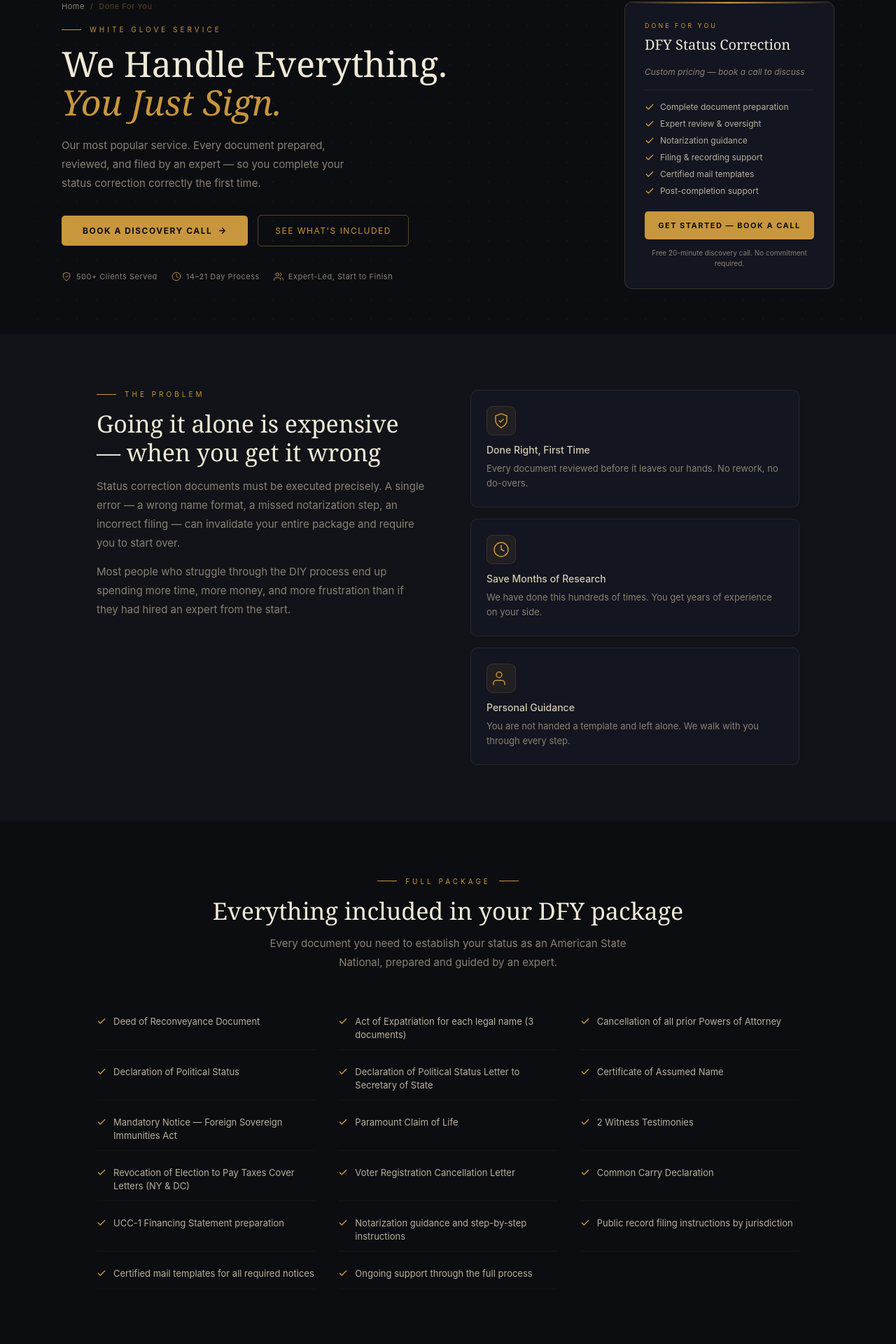
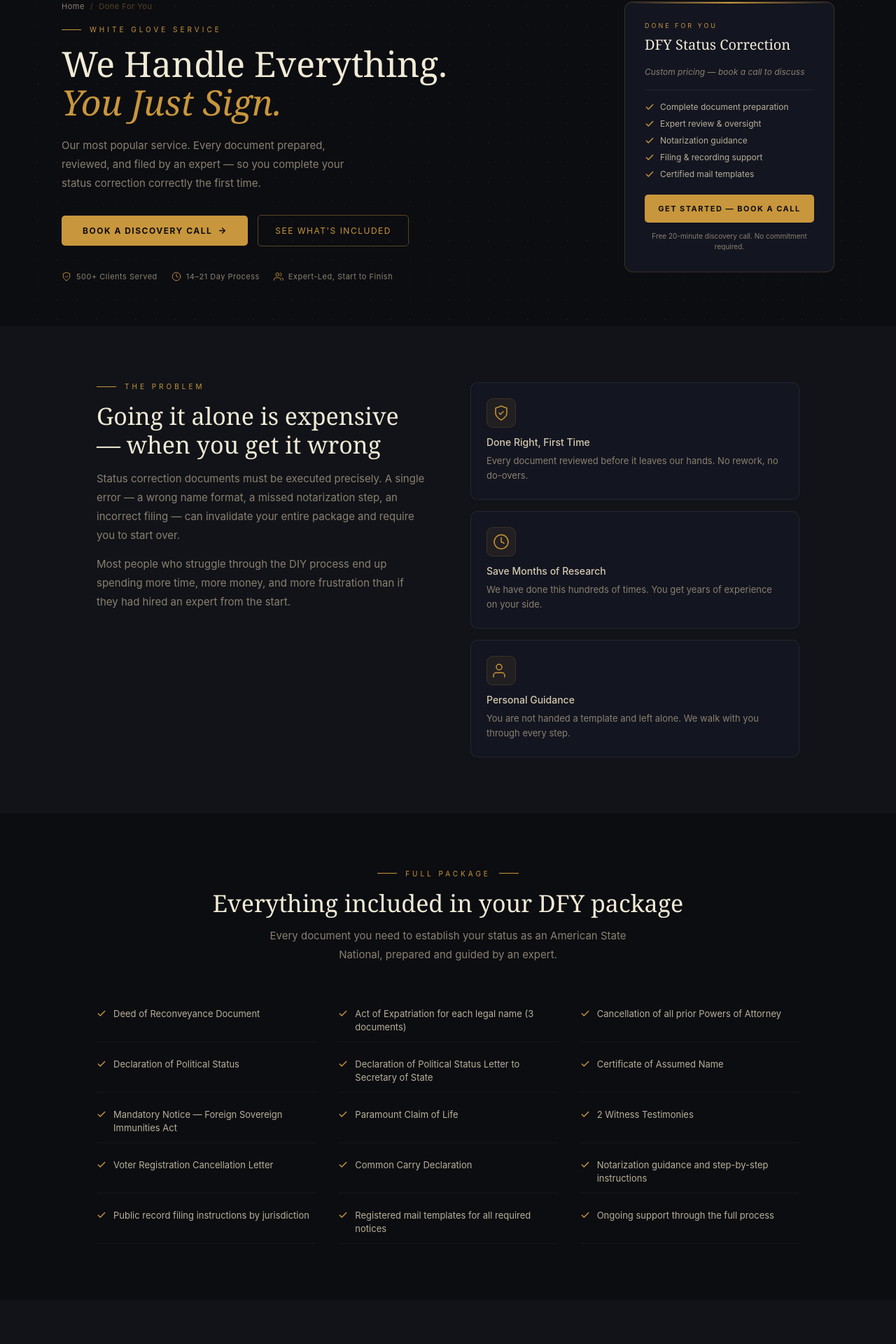
Before and after one commit to apvera-admin/asn-consulting-website, a Next.js app: page /done-for-you-services in a window 1280 px wide. Shown: the part 169-2089 px from the top of the page at 70% size. Built offline with nearby package versions, Linux system fonts and the light colour scheme.

Commit message:
Update page.tsx

```diff
--- a/app/done-for-you-services/page.tsx
+++ b/app/done-for-you-services/page.tsx
@@ -20,13 +20,11 @@ const included = [
   'Mandatory Notice — Foreign Sovereign Immunities Act',
   'Paramount Claim of Life',
   '2 Witness Testimonies',
-  'Revocation of Election to Pay Taxes Cover Letters (NY & DC)',
   'Voter Registration Cancellation Letter',
   'Common Carry Declaration',
-  'UCC-1 Financing Statement preparation',
   'Notarization guidance and step-by-step instructions',
   'Public record filing instructions by jurisdiction',
-  'Certified mail templates for all required notices',
+  'Registered mail templates for all required notices',
   'Ongoing support through the full process',
 ];
 
@@ -172,7 +170,7 @@ export default function DFYPage() {
             </div>
             <div className={styles.heroCardDivider} />
             <ul className={styles.heroCardFeatures}>
-              {['Complete document preparation', 'Expert review & oversight', 'Notarization guidance', 'Filing & recording support', 'Certified mail templates', 'Post-completion support'].map(f => (
+              {['Complete document preparation', 'Expert review & oversight', 'Notarization guidance', 'Filing & recording support', 'Certified mail templates'].map(f => (
                 <li key={f} className={styles.heroCardFeature}>
                   <CheckIcon />
                   <span>{f}</span>
@@ -307,7 +305,7 @@ export default function DFYPage() {
             <div className={styles.testimonialsGrid}>
               {[
                 { initials: 'AG', name: 'Andrew Gray', location: 'Michigan', quote: "If you're ready to walk in a straight and deliberate line towards freedom, there's really only one person to work with — and you've found him. Consider yourself fortunate." },
-                { initials: 'JD', name: 'Jon Dowling', location: 'California', quote: 'Working with Titus was a seamless process — so fast and accurate. I loved having to do very little while he did all the heavy lifting. Highly recommend for expert guidance.' },
+                { initials: 'JD', name: 'Jon Dowling', location: 'California', quote: 'Working with ASN Consulting was a seamless process — so fast and accurate. I loved having to do very little while he did all the heavy lifting. Highly recommend for expert guidance.' },
                 { initials: 'MA', name: 'Mary Ann', location: 'Arizona', quote: "Excellent knowledge for people who don't have time to research themselves. This program gets you going quickly — and you can tell when someone has their heart in the right place." },
               ].map(t => (
                 <div key={t.initials} className={styles.testimonialCard}>
@@ -361,7 +359,7 @@ export default function DFYPage() {
               </h2>
               <p className={styles.finalCTASub}>
                 Book a free 20-minute discovery call. We will review your situation,
-                answer your questions, and tell you exactly what your process looks like.
+                answer your questions, and tell you exactly what the process looks like.
               </p>
               <a href="/services" className={styles.primaryBtn} style={{ marginTop: 8 }}>
                 Book Your Free Discovery Call
```
